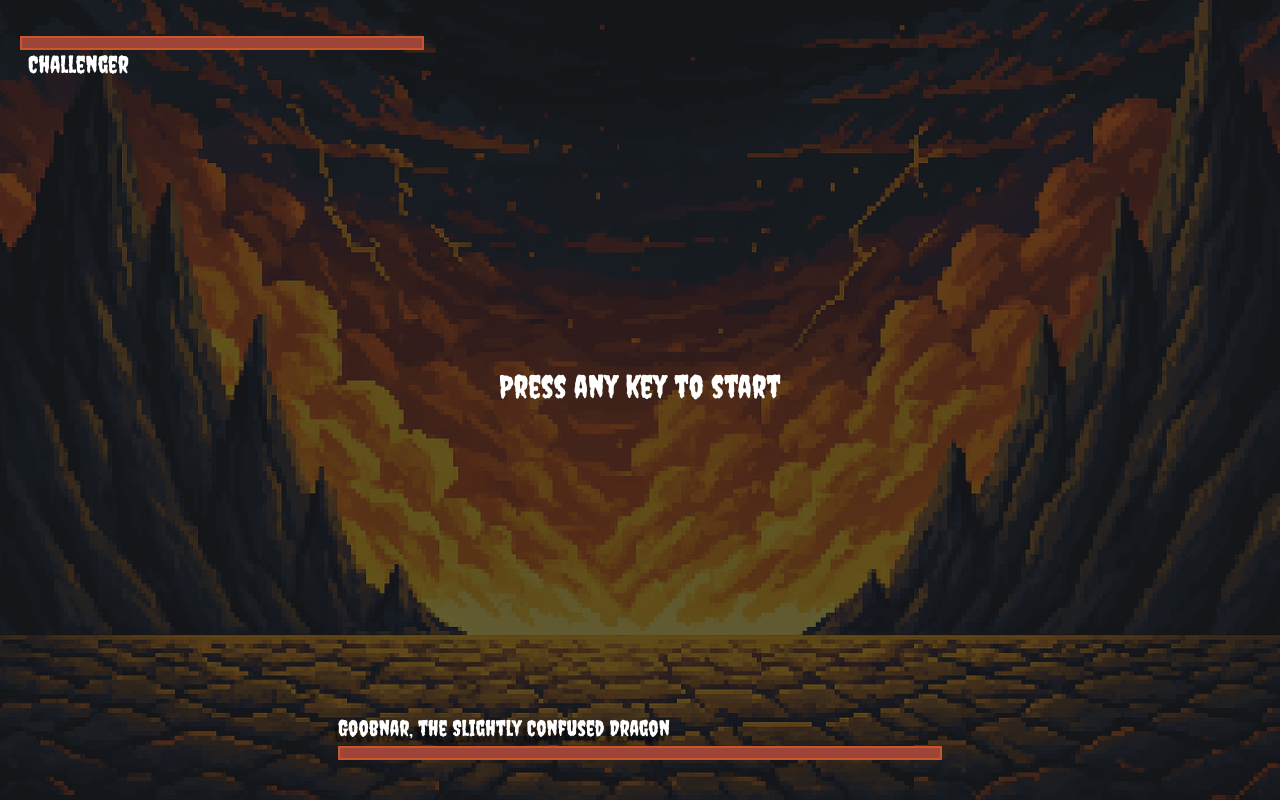
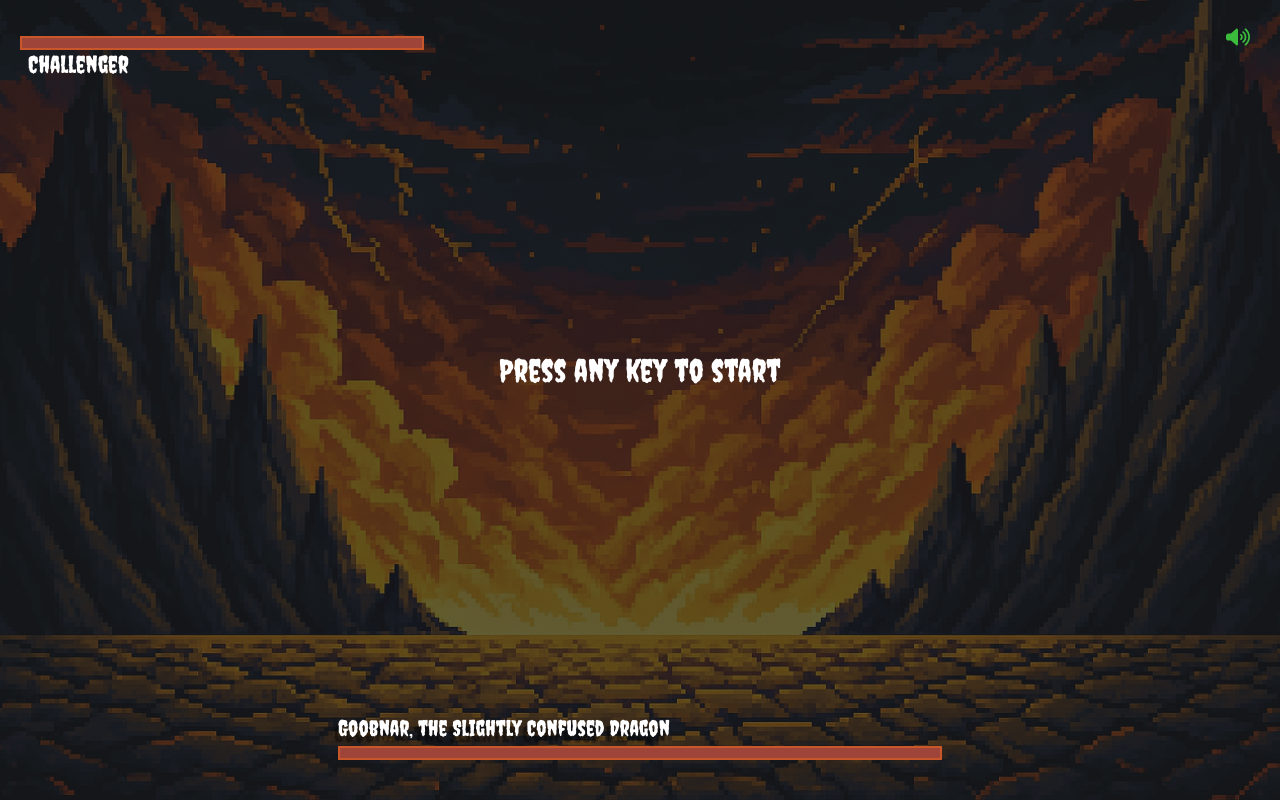
Before and after one commit to sathwikv2005/Ripost, a React (Vite) app: page /game in a window 1280 px wide. Built offline with nearby package versions, Linux system fonts and the light colour scheme; a web font is replaced by a local one.

Commit message:
add music mute option

```diff
--- a/src/pages/Game.module.css
+++ b/src/pages/Game.module.css
@@ -34,6 +34,28 @@
 	height: 10%;
 	position: relative;
 	z-index: 5;
+	display: flex;
+	flex-direction: row;
+	justify-content: space-between;
+	align-items: center;
+}
+
+.topUI_right {
+	margin-right: 30px;
+}
+
+.topUI_icon {
+	font-size: 24px;
+	color: var(--green);
+}
+
+.topUI_icon:hover {
+	cursor: pointer;
+	transform: scale(1.1);
+}
+
+.topUI_icon_muted {
+	color: var(--red-dark);
 }
 
 .startText {
--- a/src/pages/Game.tsx
+++ b/src/pages/Game.tsx
@@ -1,4 +1,5 @@
 import { useEffect, useRef, useState } from 'react'
+import { FaVolumeHigh, FaVolumeXmark } from 'react-icons/fa6'
 import styles from './Game.module.css'
 import words from '../../words/words_9k.json'
 
@@ -47,6 +48,9 @@ export default function Game() {
 	//------------------------------------------------------
 	// SOUND
 	//------------------------------------------------------
+	const [muted, setMuted] = useState(() => {
+		return localStorage.getItem('muted') === 'true'
+	})
 	const bossHitSound = useRef(new Audio(bosshit))
 	const bossThemeSound = useRef(new Audio(bossTheme))
 	const keyPressSound = useRef(new Audio(keyPress))
@@ -77,6 +81,26 @@ export default function Game() {
 		damageTakenSound.current.currentTime = 0
 		damageTakenSound.current.volume = 0.3
 		damageTakenSound.current.play()
+	}
+
+	function addBurnStatus(rounds: number = burnStatusRounds) {
+		setBurnStatus((b) => b + rounds)
+	}
+
+	function handleMute() {
+		setMuted((prev) => {
+			localStorage.setItem('muted', (!prev).toString())
+			if (!prev) bossThemeSound.current.pause()
+			else playBossTheme()
+			return !prev
+		})
+	}
+
+	function playBossTheme() {
+		bossThemeSound.current.currentTime = 0
+		bossThemeSound.current.loop = true
+		bossThemeSound.current.volume = 0.2
+		bossThemeSound.current.play()
 	}
 
 	//------------------------------------------------------
@@ -148,19 +172,12 @@ export default function Game() {
 		setWordState(state)
 	}
 
-	function addBurnStatus(rounds: number = burnStatusRounds) {
-		setBurnStatus((b) => b + rounds)
-	}
-
 	//------------------------------------------------------
 	// START GAME
 	//------------------------------------------------------
 	useEffect(() => {
 		function handleFirstInput() {
-			bossThemeSound.current.currentTime = 0
-			bossThemeSound.current.loop = true
-			bossThemeSound.current.volume = 0.2
-			bossThemeSound.current.play()
+			if (!muted) playBossTheme()
 
 			setShowBoss(true)
 			setTimeout(() => setGameState('playing'), 2000)
@@ -193,6 +210,16 @@ export default function Game() {
 
 			<div className={styles.topUI}>
 				<PlayerStats burns={burnStatus} health={playerHealth} damage={damagePlayer} />
+				<div className={styles.topUI_right}>
+					{!muted ? (
+						<FaVolumeHigh onClick={handleMute} className={styles.topUI_icon} />
+					) : (
+						<FaVolumeXmark
+							onClick={handleMute}
+							className={`${styles.topUI_icon} ${styles.topUI_icon_muted}`}
+						/>
+					)}
+				</div>
 			</div>
 
 			<div className={styles.gameContainer}>
```
